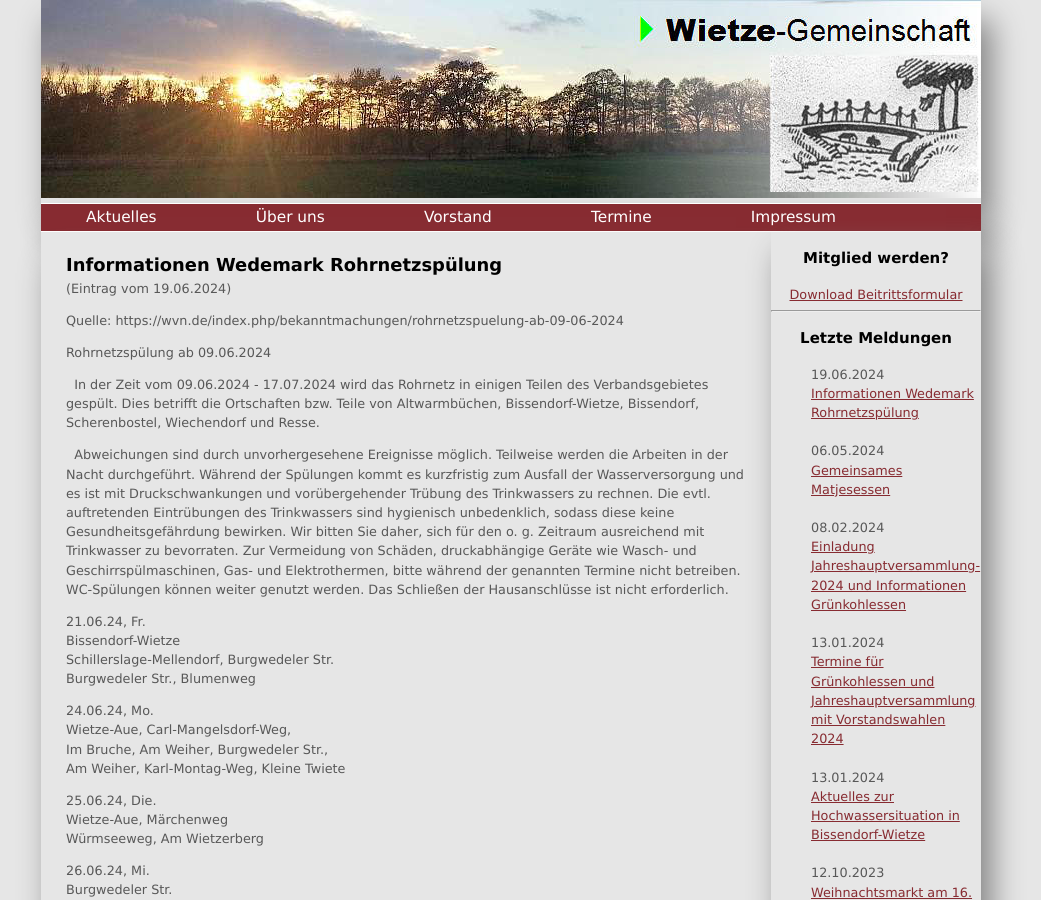
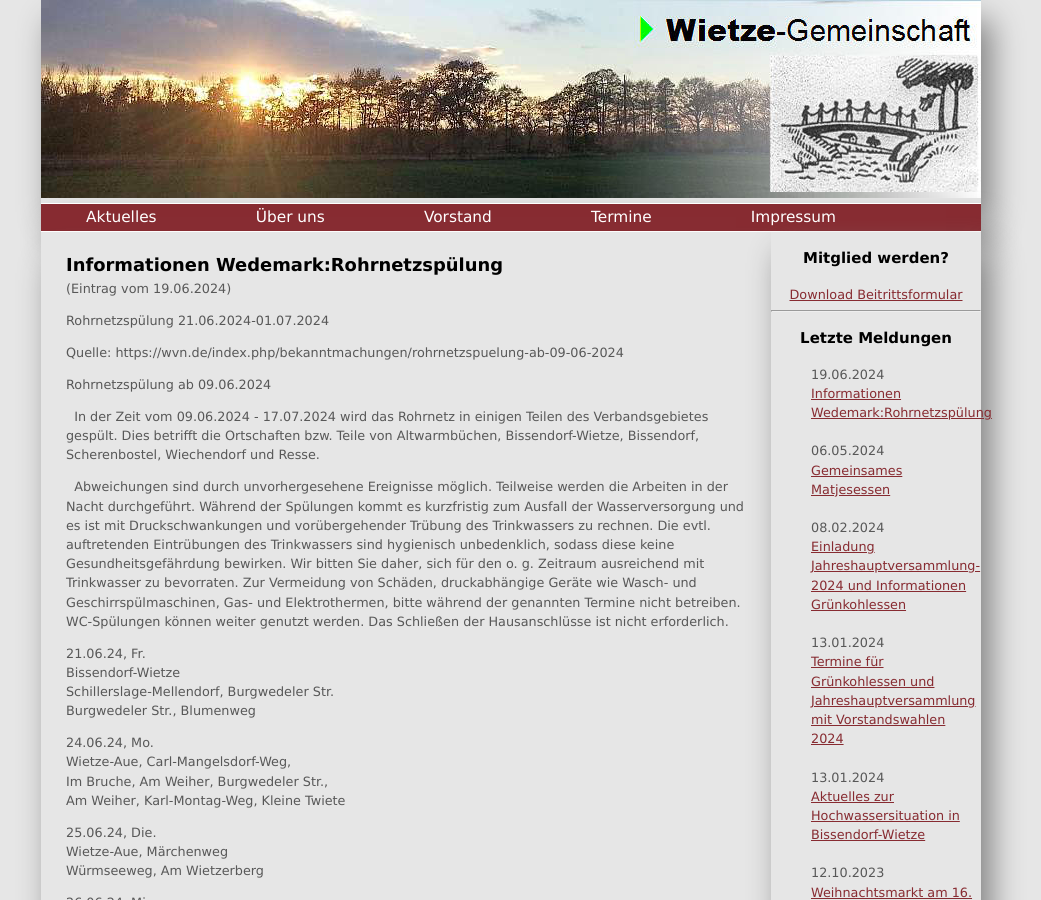
Before and after one commit to car-hei/wietze-gemeinschaft.github.io, a Jekyll site: the page built from _posts/2024-06-19-Infomationen Wedemark: Rohrnetzspülung.md, in a window 1280 px wide and 900 px high. Shown: the whole window, without its empty margins (129-1170 px from the left). Built offline with Jekyll 4.4.1, drawn with Linux system fonts in a browser that asks for light colours.

Commit message:
Update 2024-06-19-Infomationen Wedemark: Rohrnetzspülung.md

```diff
--- a/_posts/2024-06-19-Infomationen Wedemark: Rohrnetzspülung.md
+++ b/_posts/2024-06-19-Infomationen Wedemark: Rohrnetzspülung.md
@@ -1,7 +1,9 @@
 ---
 layout: post
-title: Informationen Wedemark Rohrnetzspülung
+title: Informationen Wedemark:Rohrnetzspülung
 ---
+Rohrnetzspülung 21.06.2024-01.07.2024
+
 Quelle: https://wvn.de/index.php/bekanntmachungen/rohrnetzspuelung-ab-09-06-2024
 
 Rohrnetzspülung ab 09.06.2024
```
